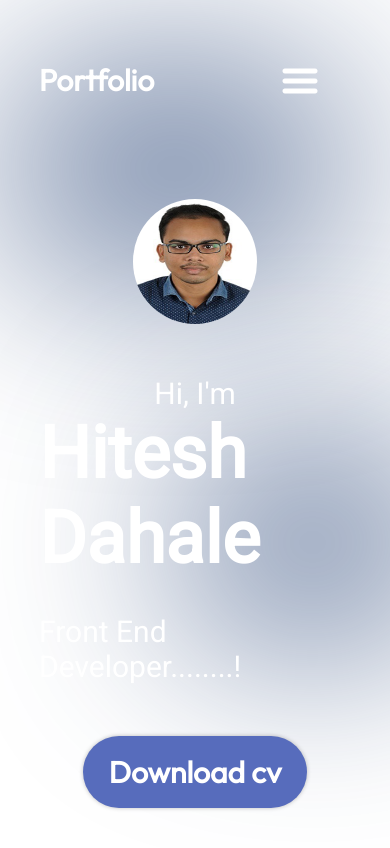
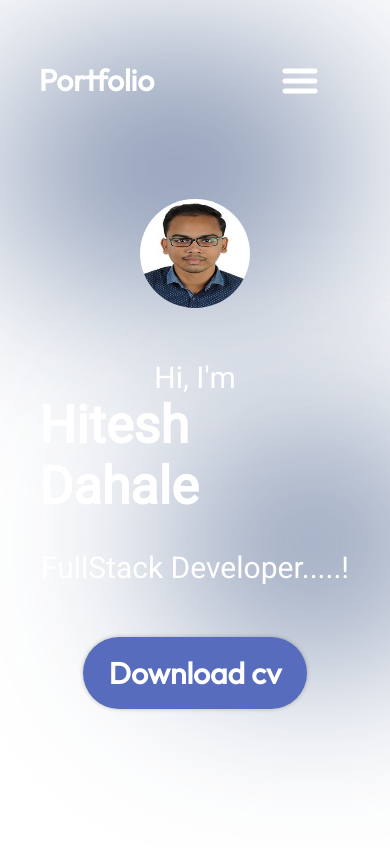
Before and after one commit to Hitesh-93/Personal-Portfolio, a React (Vite) app: page / in a window 390 px wide. Shown: the top 848 px of the page. Built offline with nearby package versions, Linux system fonts and the light colour scheme.

Commit message:
first commit

```diff
--- a/src/components/Home/Home.jsx
+++ b/src/components/Home/Home.jsx
@@ -4,12 +4,14 @@ import Resume from '../../assets/HiteshDahale.pdf'
 import { getImageUrl } from '../../utils.js'
 
 const Home = () => {
+
+
     return (
         <section className={styles.container} >
             <div className={styles.content}>
                 <p className={styles.text}> Hi, I'm</p>
                 <h1 className={styles.title} >Hitesh Dahale</h1>
-                <p className={styles.description} >Front End Developer........!</p>
+                <p className={styles.description}>FullStack Developer.....!</p>
                 <a className={styles.contactBtn} href={Resume}>Download cv</a>
             </div>
             <img className={styles.heroImg} src={getImageUrl('photo.png')} alt="MyPhoto" />
@@ -17,6 +19,9 @@ const Home = () => {
             <div className={styles.bottomBlur} />
         </section>
     )
+
+
+
 }
 
 export default Home
--- a/src/components/Home/Home.module.css
+++ b/src/components/Home/Home.module.css
@@ -55,7 +55,7 @@
 }
 
 .heroImg {
-    width: 40%;
+    width: 35%;
     z-index: 1;
 
     /* Extra Code */
@@ -119,4 +119,11 @@
     .content {
         align-items: center;
     }
+
+    /* new addition */
+    .title {
+        font-size: 52px;
+        font-weight: 700;
+    }
+
 }
```
